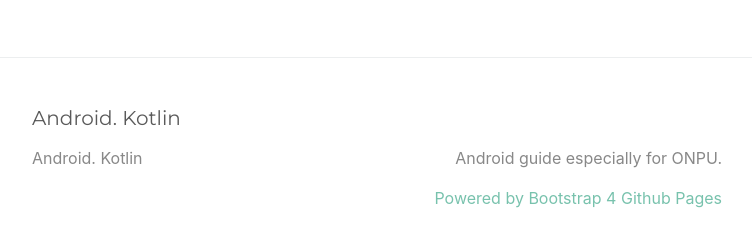
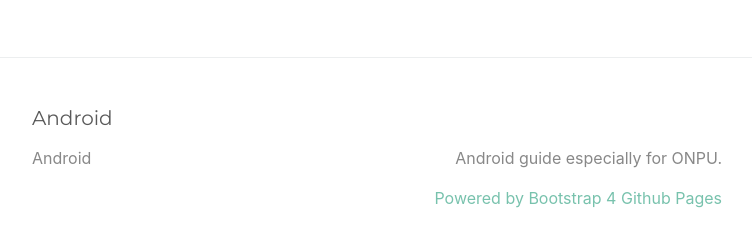
Before and after one commit to fullmeth/fullmeth.github.io, a Jekyll site: the page built from index.md, in a window 1280 px wide and 900 px high, scrolled down 4660 px. Shown: the part 626-873 px from the top of the window, without its empty margins (263-1015 px from the left). Built offline with Jekyll 4.4.1, drawn with Linux system fonts in a browser that asks for light colours; some of the changed text lies outside the part shown.

Commit message:
Update _config.yml

```diff
--- a/_config.yml
+++ b/_config.yml
@@ -13,7 +13,7 @@
 # you will see them accessed via {{ site.title }}, {{ site.email }}, and so on.
 # You can create any custom variable you would like, and they will be accessible
 # in the templates via {{ site.myvariable }}.
-title: Android. Kotlin
+title: Android
 email: ""
 description: >- # this means to ignore newlines until "baseurl:"
   Android guide especially for ONPU.
```
